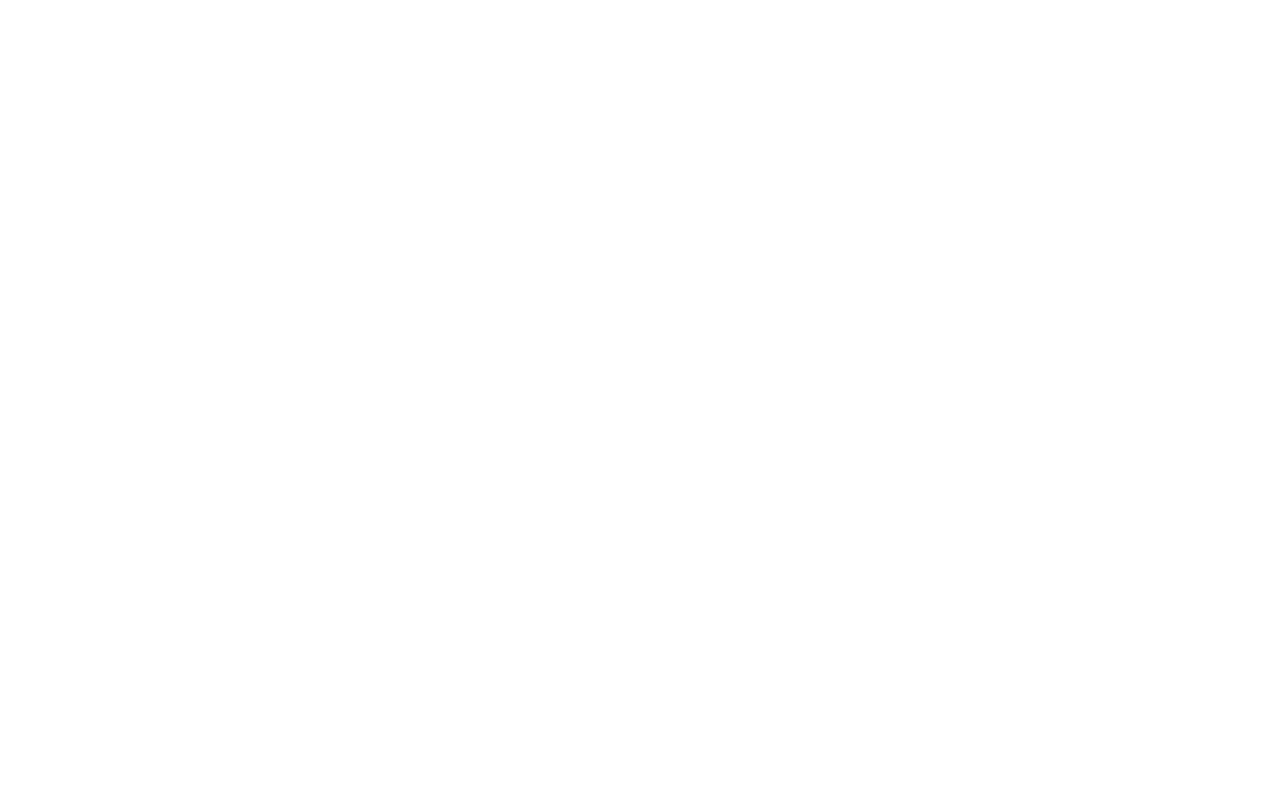
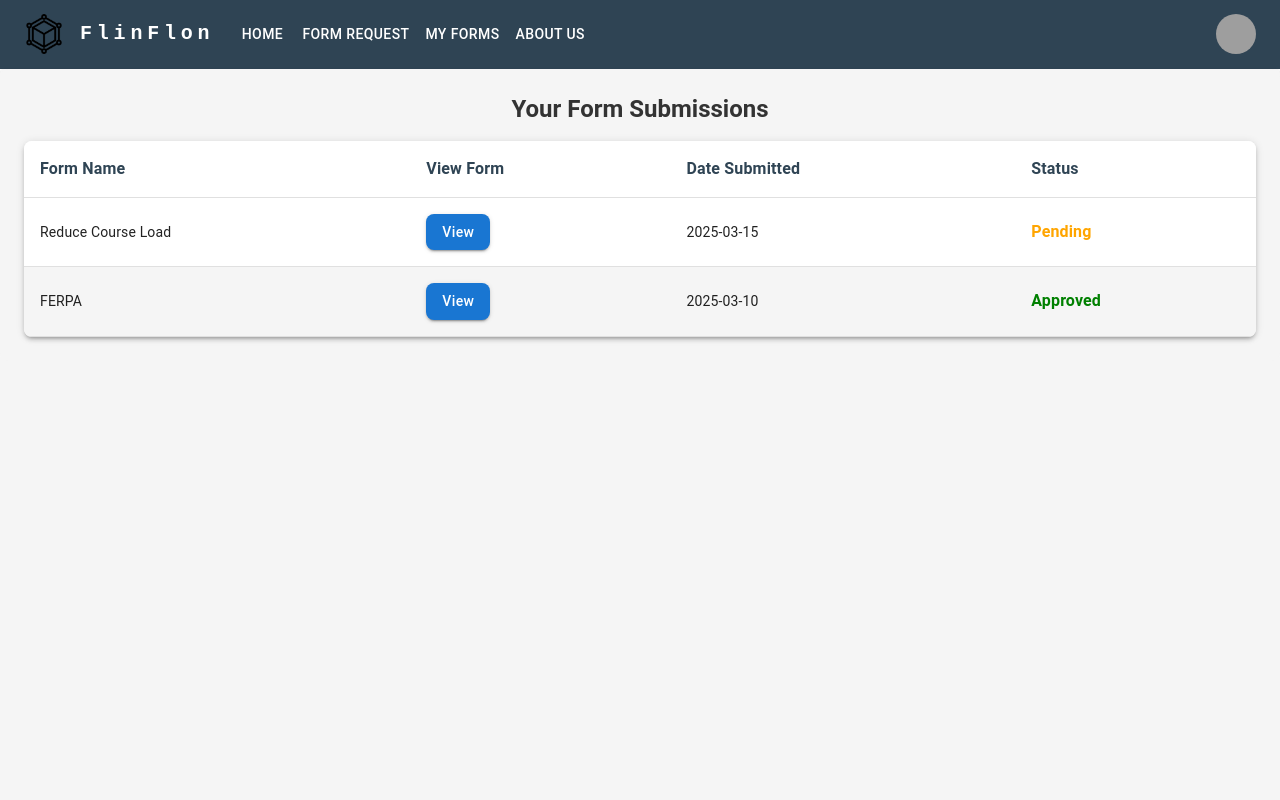
Before and after one commit to David-Gaspar-H/cosc4353-flin-flon, a React (Vite) app in the folder frontend/: page /my-forms in a window 1280 px wide. Before the commit this address had no page. Shown: the top 800 px of the page. Built offline with nearby package versions, Linux system fonts and the light colour scheme; grey boxes are pictures that could not be loaded.

Commit message:
Feat: added new page for user to initiate form request, and updated navbar to include my forms and request forms pages.

```diff
--- a/frontend/src/App.jsx
+++ b/frontend/src/App.jsx
@@ -5,10 +5,8 @@
 import Register from "./components/Register.jsx";
 import HomePage from "./components/HomePage.jsx";
 import AuthCallback from "./components/AuthCallback";
-import ReduceCourseLoadForm from "./components/ReduceCourseLoadForm.jsx";
-import FerpaForm from "./components/FerpaForm.jsx";
-import Signature from "./components/Signature.jsx";
 import UserForms from "./components/UserForms.jsx";
+import UserFormRequest from "./components/UserFormRequest.jsx";
 
 function App() {
 	return (
@@ -26,20 +24,12 @@
 				<Routes>
 					<Route path="/" element={<HomePage />} />
 				</Routes>
-				{/*for testing purpose START*/}
 				<Routes>
-					<Route path="/reduce" element={<ReduceCourseLoadForm />} />
+					<Route path="/my-forms" element={<UserForms />} />
 				</Routes>
 				<Routes>
-					<Route path="/ferpa" element={<FerpaForm />} />
+					<Route path="/form-request" element={<UserFormRequest />} />
 				</Routes>
-				<Routes>
-					<Route path="/form-request" element={<UserForms />} />
-				</Routes>
-				<Routes>
-					<Route path="/signature" element={<Signature />} />
-				</Routes>
-				{/*for testing purpose END*/}
 				<Routes>
 					<Route path="/auth/callback" element={<AuthCallback />} />
 				</Routes>
--- a/frontend/src/components/ResponsiveAppBar.jsx
+++ b/frontend/src/components/ResponsiveAppBar.jsx
@@ -17,6 +17,7 @@
 const pages = [
 	{ name: "Home", path: "/" },
 	{ name: "Form Request", path: "/form-request" },
+	{ name: "My Forms", path: "/my-forms" },
 	{ name: "About Us", path: "/about" },
 ];
 
--- /dev/null
+++ b/frontend/src/components/UserFormRequest.jsx
@@ -0,0 +1,5 @@
+import React from "react";
+
+const UserFormRequest = () => {};
+
+export default UserFormRequest;
```
